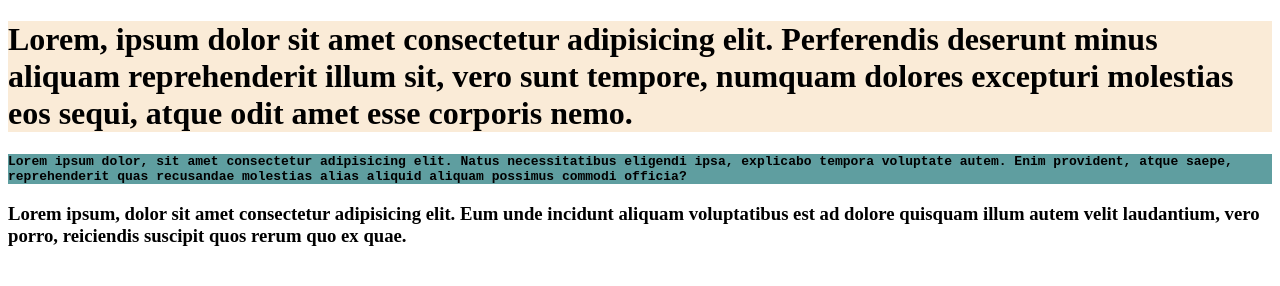
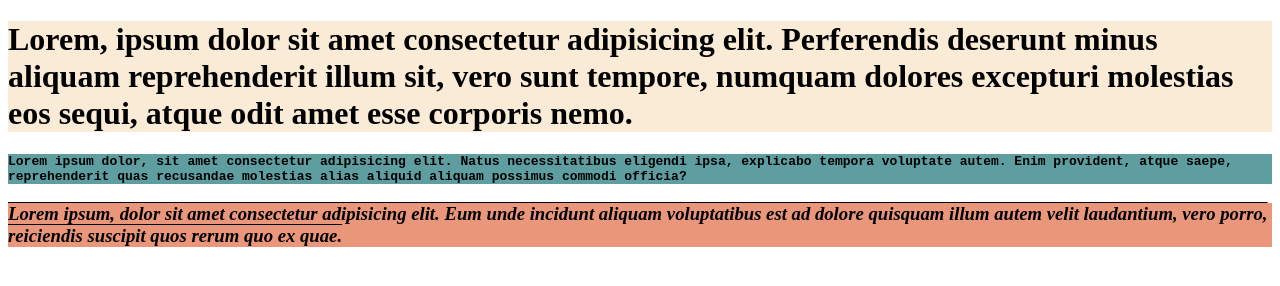
Before and after one commit to Rgonsa/Entornos-de-desarollo-Rub-n, a plain HTML site: page index.html in a window 1280 px wide. Drawn offline with Linux system fonts and the light colour scheme.

Commit message:
Tercer estilo

```diff
--- a/css/estilos.css
+++ b/css/estilos.css
@@ -11,3 +11,9 @@ h2{
     text-decoration: dashed;
 
 }
+h3{
+    background-color: darksalmon;
+    font-style: italic;
+    text-decoration: overline;
+
+}
```
